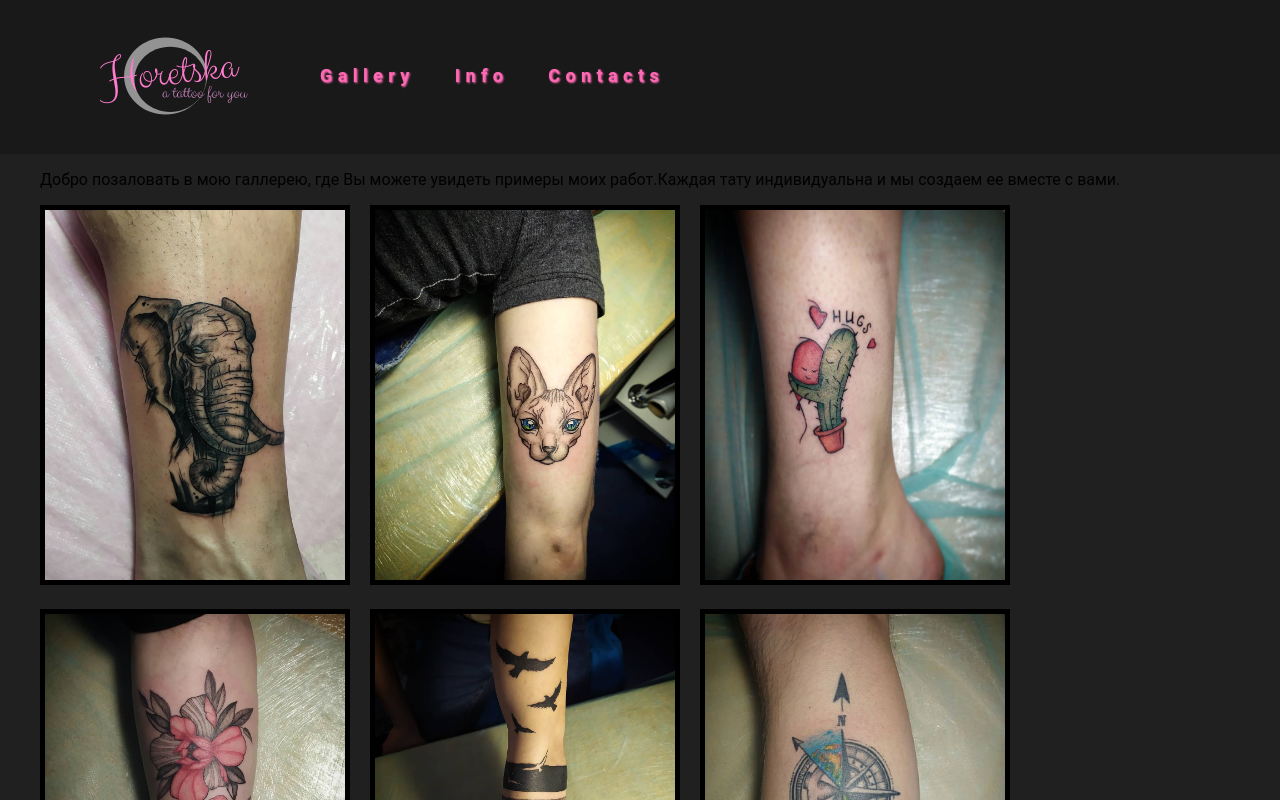
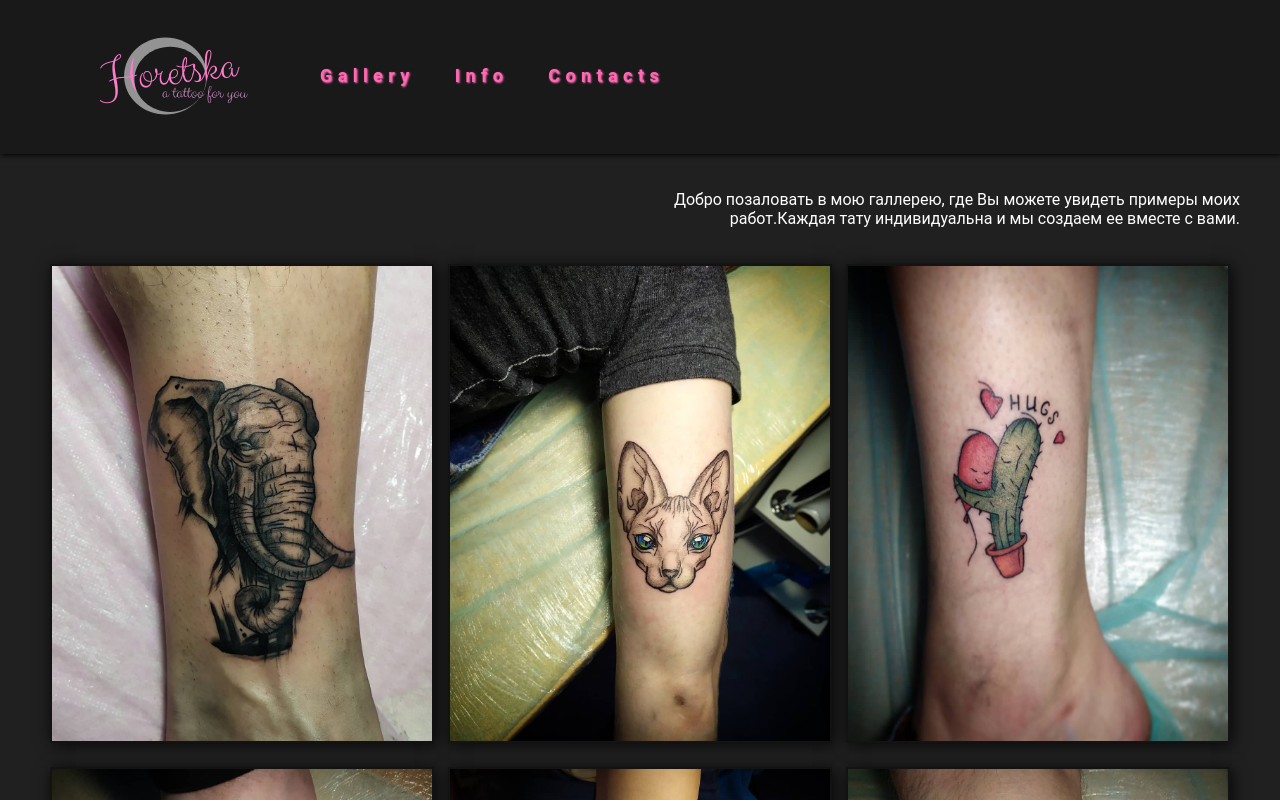
Before and after one commit to marvall/react-mini, a React (Create React App) app: page /gallery in a window 1280 px wide. Shown: the top 800 px of the page. Built offline with nearby package versions, Linux system fonts and the light colour scheme.

Commit message:
make func render --- non circle achitecture, fix styles, del debagg

```diff
--- a/src/App.js
+++ b/src/App.js
@@ -16,12 +16,7 @@ function App(props) {
       <div className="app-wrapper">
         <Header />
         <Route exact path="/" component={Banner} />
-        <Route
-          path="/gallery"
-          render={() => {
-            return <Gallery state={props.state} />;
-          }}
-        />
+        <Route path="/gallery" render={() => <Gallery state={props.state} />} />
         <Route path="/info" component={Info} />
         <Route path="/contacts" component={Contacts} />
         <Footer />
--- a/src/component/content/gallery/gallery.jsx
+++ b/src/component/content/gallery/gallery.jsx
@@ -3,9 +3,7 @@ import style from "./gallery.module.scss";
 import ItemGallery from "./items";
 
 const Gallery = (props) => {
-  console.log(props);
   let itemForRender = props.state.gallery.map((item) => {
-    console.log(item);
     return (
       <ItemGallery id={item.id} url={item.url} description={item.description} />
     );
@@ -13,12 +11,14 @@ const Gallery = (props) => {
   return (
     <div className={style.content}>
       <div>
-        <p>
+        <p className={style.description}>
           Добро позаловать в мою галлерею, где Вы можете увидеть примеры моих
           работ.Каждая тату индивидуальна и мы создаем ее вместе с вами.
         </p>
       </div>
-      <ul>{itemForRender}</ul>
+      <div className={style.galleryItems}>
+        <ul>{itemForRender}</ul>
+      </div>
     </div>
   );
 };
--- a/src/component/content/gallery/gallery.module.scss
+++ b/src/component/content/gallery/gallery.module.scss
@@ -3,9 +3,14 @@
   margin: auto;
   box-sizing: border-box;
 }
-.item {
-  list-style: none;
-  a {
-    color: white;
-  }
+.description {
+  margin-left: auto;
+  width: 600px;
+  color: white;
+  text-align: right;
+  padding-top: 20px;
+  padding-bottom: 20px;
 }
+.galleryItems {
+  padding: 0 10px 0 10px;
+}
--- a/src/component/content/gallery/items.jsx
+++ b/src/component/content/gallery/items.jsx
@@ -9,8 +9,8 @@ const ItemGallery = (props) => {
         <img
           src={process.env.PUBLIC_URL + props.url}
           alt={props.description}
-          width="300px"
-          height="370px"
+          width="380px"
+          height="475px"
         />
       </NavLink>
     </li>
--- a/src/component/content/gallery/items.module.scss
+++ b/src/component/content/gallery/items.module.scss
@@ -1,7 +1,8 @@
 .item {
   display: inline-block;
   box-sizing: border-box;
-  border: 5px solid black;
+  border: 2px solid rgb(19, 19, 19);
+  box-shadow: 2px 2px 15px rgba($color: #000000, $alpha: 0.8);
 
   transition: all 0.3s linear 0s;
   a {
@@ -12,7 +13,7 @@
     display: block;
   }
   &:not(:nth-child(3n + 3)) {
-    margin-right: 20px;
+    margin-right: 14px;
   }
   &:nth-child(n + 4) {
     margin-top: 20px;
--- a/src/component/header/header.module.scss
+++ b/src/component/header/header.module.scss
@@ -3,6 +3,7 @@
   grid-template-columns: 3fr 9fr;
 
   background-color: #191919;
+  box-shadow: 1px 1px 5px black;
 }
 
 .logo {
--- a/src/index.js
+++ b/src/index.js
@@ -1,19 +1,9 @@
-import React from "react";
-import ReactDOM from "react-dom";
 import "./index.css";
-import App from "./App";
 import reportWebVitals from "./reportWebVitals";
-//const state = require("./state/state");
 import state from "./state/state.js";
+import renderEntriesTree from "./render";
 
-console.log(state);
-
-ReactDOM.render(
-  <React.StrictMode>
-    <App state={state} />
-  </React.StrictMode>,
-  document.getElementById("root")
-);
+renderEntriesTree(state);
 
 // If you want to start measuring performance in your app, pass a function
 // to log results (for example: reportWebVitals(console.log))
--- a/src/render.js
+++ b/src/render.js
@@ -1,14 +1,11 @@
 import React from "react";
 import ReactDOM from "react-dom";
-import { BrowserRouter } from "react-router-dom";
 import App from "./App";
 
-const renderEntriesTree = (value) => {
+const renderEntriesTree = (state) => {
   ReactDOM.render(
     <React.StrictMode>
-      <BrowserRouter>
-        <App data={value} />
-      </BrowserRouter>
+      <App state={state} />
     </React.StrictMode>,
     document.getElementById("root")
   );
--- a/src/state/state.js
+++ b/src/state/state.js
@@ -3,6 +3,5 @@ const photo = require("./galleryitem.json");
 const state = {
   gallery: photo,
 };
-console.log(state);
 
 export default state;
```
Also changed, not shown: 1 other file (tests, documents, lock files or other folders).
